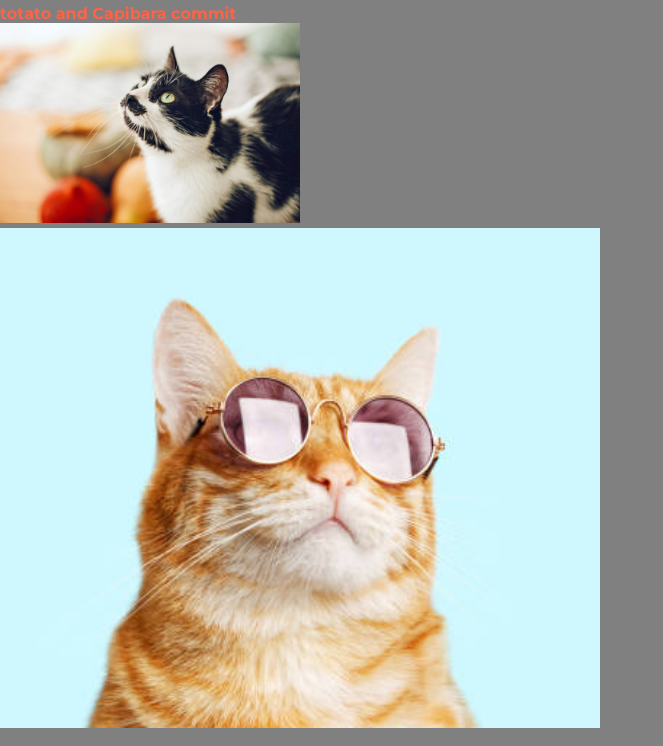
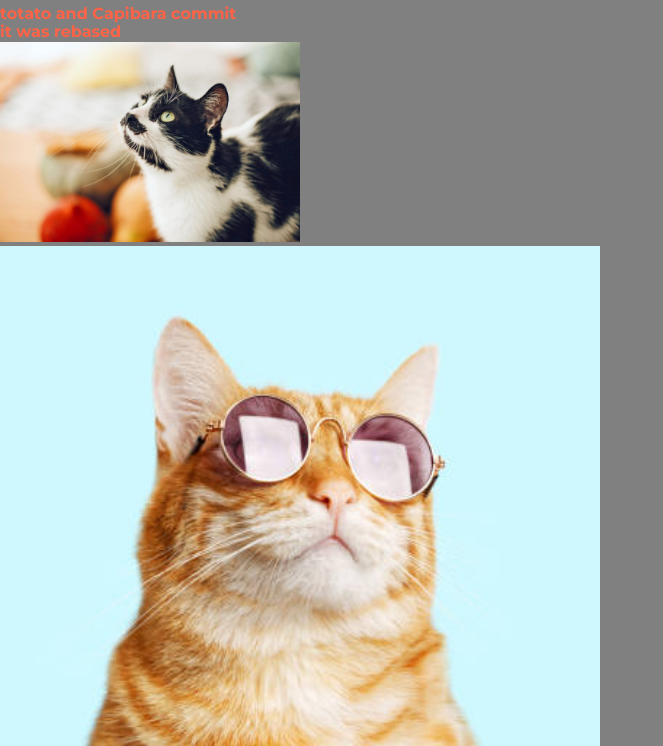
Before and after one commit to totato4/webpackLearn, a website built with webpack: page src/index.html in a window 1280 px wide. Shown: the part 133-879 px from the top of the page, without its empty margins (0-663 px from the left). Built offline with nearby package versions, Linux system fonts and the light colour scheme; a web font is replaced by a local one.

Commit message:
pre rebase commit

```diff
--- a/src/index.html
+++ b/src/index.html
@@ -12,6 +12,7 @@
     <main>
         <h1>commit</h1>
         <div>totato and Capibara commit</div>
+        <div>it was rebased</div>
 
         <img style="width: 300px" src="img/cat.jpg" alt="cat picture">
     </main>
```
